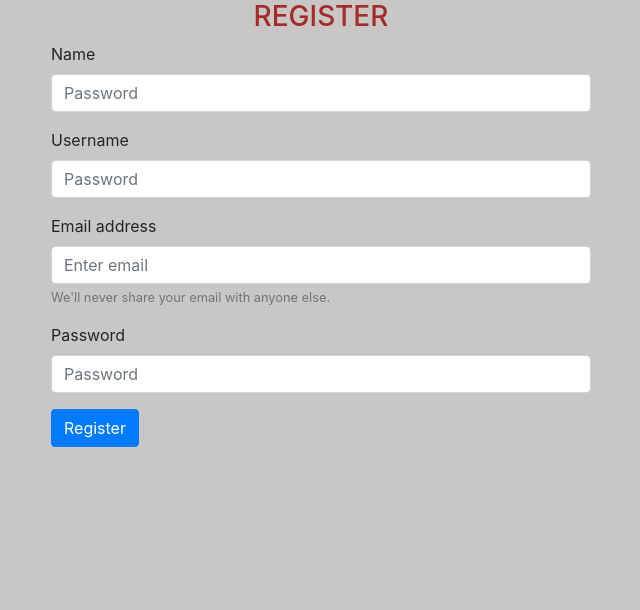
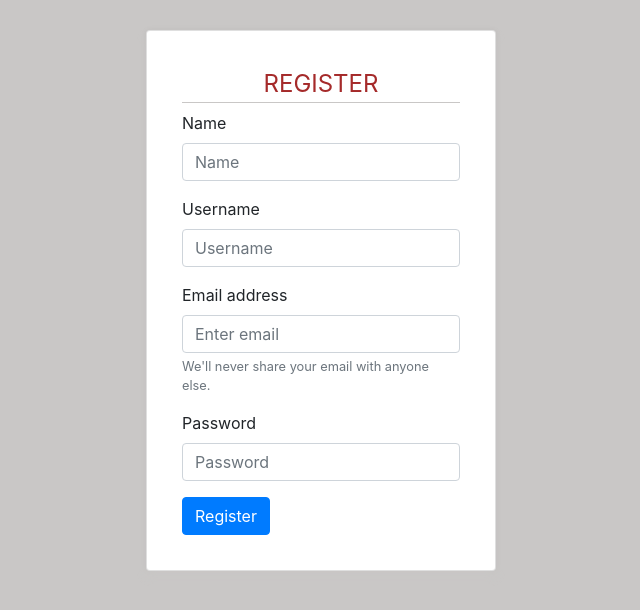
Before and after one commit to NyururuKelvin/myServices, an Angular app: page / in a window 1280 px wide. Shown: the top 610 px of the page, without its empty margins (319-959 px from the left). Built offline with nearby package versions, Linux system fonts and the light colour scheme.

Commit message:
my commit add styling

```diff
--- a/src/app/register/register.component.css
+++ b/src/app/register/register.component.css
@@ -1,8 +1,23 @@
-h3{
+legend{
     color: brown;
     text-align: center;
+    border-bottom: rgb(201, 199, 198) 1px solid;
 }
 .container-fluid{
     background-color: rgb(201, 199, 198);
     height: 100vh;
 }
+.card{
+    padding: 10%;
+    margin-top: 6%;
+    margin-top: 30px;
+    border-radius: 4px;
+    background: #fff;
+    box-shadow: 0 6px 10px rgb(201, 199, 198), 0 0 6px rgba(0, 0, 0, .05);
+    transition: .3s transform cubic-bezier(.155, 1.105, .295, 1.12), .3s box-shadow, .3s -webkit-transform cubic-bezier(.155, 1.105, .295, 1.12);
+    cursor: pointer;
+    }
+.card:hover {
+    transform: scale(1.05);
+    box-shadow: 0 10px 20px rgb(201, 199, 198), 0 4px 8px rgba(0, 0, 0, .06);
+}
--- a/src/app/register/register.component.html
+++ b/src/app/register/register.component.html
@@ -1,17 +1,18 @@
 <div class="container-fluid">
     <div class="container">
         <div class="row">
-            <div class="col-md-3"></div>
-            <div class="col-md-6">
-                <h3>REGISTER</h3>
+            <div class="col-md-4"></div>
+            <div class="col-md-4">
+                <div class="card">
+                    <legend>REGISTER</legend>
                     <form>
                         <div class="form-group">
                             <label for="exampleInputPassword1">Name</label>
-                        <input type="password" class="form-control" id="exampleInputPassword1" placeholder="Password">
+                            <input class="form-control" id="exampleInputPassword1" placeholder="Name">
                         </div>
                         <div class="form-group">
                             <label for="exampleInputPassword1">Username</label>
-                        <input type="password" class="form-control" id="exampleInputPassword1" placeholder="Password">
+                            <input class="form-control" id="exampleInputPassword1" placeholder="Username">
                         </div>
                         <div class="form-group">
                         <label for="exampleInputEmail1">Email address</label>
@@ -25,7 +26,8 @@
                         <button type="submit" class="btn btn-primary">Register</button>
                     </form>
                 </div>
-            <div class="col-md-3"></div>
+            </div>
+            <div class="col-md-4"></div>
         </div>
     </div>
 </div>
```
Lines whose indentation alone changed are shown as unchanged.
